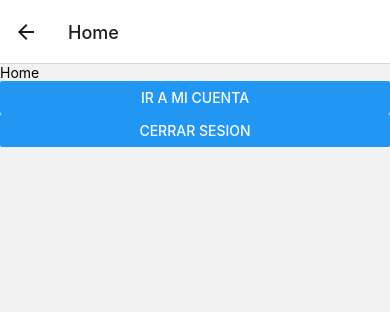
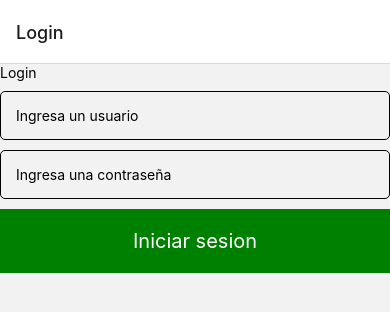
Before and after one commit to Fhight/Tecnologias_De_Programacion_Para_Moviles, a React Native app in the folder App/: screen /Home in a window 390 px wide. Shown: the top 312 px of the page. Built offline with nearby package versions, Linux system fonts and the light colour scheme.

Commit message:
Practica 1

```diff
--- a/App/App.js
+++ b/App/App.js
@@ -9,46 +9,14 @@ import { NavigationContainer } from "@react-navigation/native";
 import AuthContextProvider from "./src/context/authContext";
 import Account from "./src/screens/Account";
 import { useAuthContext } from "./src/hooks/useAuthContext";
+import { Layout } from "./src/layout/Layout";
 
-const Stack = createStackNavigator();
+export const Stack = createStackNavigator();
 
 export default function App() {
   return (
     <AuthContextProvider>
-      <NavigationContainer>
-        <View style={styles.container}>
-          <Stack.Navigator initialRouteName="Login">
-            {/* {Layout()} */}
-            <Stack.Screen name="Home" component={Home} />
-            <Stack.Screen name="Account" component={Account} />
-            <Stack.Screen name="Login" component={Login} />
-          </Stack.Navigator>
-          <StatusBar style="auto" />
-        </View>
-      </NavigationContainer>
+      <Layout />
     </AuthContextProvider>
   );
 }
-
-const Layout = () => {
-  const { user } = useAuthContext();
-
-  if (!user) {
-    return <Stack.Screen name="Login" component={Login} />;
-  }
-
-  return (
-    <>
-      <Stack.Screen name="Home" component={Home} />
-      <Stack.Screen name="Account" component={Account} />
-    </>
-  );
-};
-
-const styles = StyleSheet.create({
-  container: {
-    flex: 1,
-    backgroundColor: "#fff",
-    paddingTop: Constants.statusBarHeight,
-  },
-});
--- a/App/package.json
+++ b/App/package.json
@@ -9,6 +9,7 @@
     "web": "expo start --web"
   },
   "dependencies": {
+    "@react-native-async-storage/async-storage": "^1.19.3",
     "@react-navigation/native": "^6.1.8",
     "@react-navigation/stack": "^6.3.18",
     "expo": "~49.0.10",
--- a/App/src/context/authContext.jsx
+++ b/App/src/context/authContext.jsx
@@ -1,4 +1,5 @@
-import { createContext, useState } from "react";
+import { createContext, useEffect, useState } from "react";
+import AsyncStorage from "@react-native-async-storage/async-storage";
 
 export const AuthContext = createContext({
   user: "",
@@ -9,17 +10,34 @@ import React from "react";
 const AuthContextProvider = ({ children }) => {
   const [user, setUser] = useState("");
 
-  const handleLogin = (username, password) => {
+  const handleLogin = async (username, password) => {
     if (username === "Pablo" && password === "123") {
       setUser(username);
+      await AsyncStorage.setItem("user", user);
       return true;
     }
     return false;
   };
 
-  const handleLogOut = () => {
+  const handleLogOut = async () => {
     setUser("");
+    await AsyncStorage.removeItem("user");
   };
+
+  useEffect(() => {
+    const getUser = async () => {
+      try {
+        const currentUser = await AsyncStorage.getItem("user");
+        if (currentUser) {
+          setUser(currentUser);
+        }
+        console.log(currentUser);
+      } catch (error) {
+        console.log(error);
+      }
+    };
+    getUser();
+  }, []);
 
   const values = {
     user,
--- /dev/null
+++ b/App/src/layout/Layout.jsx
@@ -0,0 +1,51 @@
+import { createStackNavigator } from "@react-navigation/stack";
+import Login from "../screens/Login";
+import Home from "../screens/Home";
+import Account from "../screens/Account";
+import { Stack } from "../../App";
+import { NavigationContainer } from "@react-navigation/native";
+import { StyleSheet, View } from "react-native";
+import { StatusBar } from "expo-status-bar";
+import { useAuthContext } from "../hooks/useAuthContext";
+import Constants from "expo-constants";
+
+export const Layout = () => {
+  const { user } = useAuthContext();
+
+  if (!user) {
+    return (
+      <>
+        <NavigationContainer>
+          <View style={styles.container}>
+            <Stack.Navigator initialRouteName="Login">
+              <Stack.Screen name="Login" component={Login} />
+            </Stack.Navigator>
+            <StatusBar style="auto" />
+          </View>
+        </NavigationContainer>
+      </>
+    );
+  }
+
+  return (
+    <>
+      <NavigationContainer>
+        <View style={styles.container}>
+          <Stack.Navigator initialRouteName="Home">
+            <Stack.Screen name="Home" component={Home} />
+            <Stack.Screen name="Account" component={Account} />
+          </Stack.Navigator>
+          <StatusBar style="auto" />
+        </View>
+      </NavigationContainer>
+    </>
+  );
+};
+
+const styles = StyleSheet.create({
+  container: {
+    flex: 1,
+    backgroundColor: "#fff",
+    paddingTop: Constants.statusBarHeight,
+  },
+});
--- a/App/src/screens/Account.jsx
+++ b/App/src/screens/Account.jsx
@@ -7,7 +7,7 @@ const Account = () => {
   const navigation = useNavigation();
   const { handleLogOut: onLogOut } = useAuthContext();
 
-  const handleLogOut = () => {
+  const handleLogOut = async () => {
     try {
       onLogOut();
       navigation.navigate("Login");
--- a/App/src/screens/Home.jsx
+++ b/App/src/screens/Home.jsx
@@ -8,7 +8,7 @@ const Home = () => {
   const navigation = useNavigation();
   const { handleLogOut: onLogOut } = useAuthContext();
 
-  const handleLogOut = () => {
+  const handleLogOut = async () => {
     try {
       onLogOut();
       navigation.navigate("Login");
--- a/App/src/screens/Login.jsx
+++ b/App/src/screens/Login.jsx
@@ -17,7 +17,7 @@ const Login = () => {
 
   const { handleLogin: onLogin } = useAuthContext();
 
-  const handleLogin = () => {
+  const handleLogin = async () => {
     try {
       const loginValue = onLogin(username, password);
       if (loginValue) {
```
Also changed, not shown: 1 other file (tests, documents, lock files or other folders).
